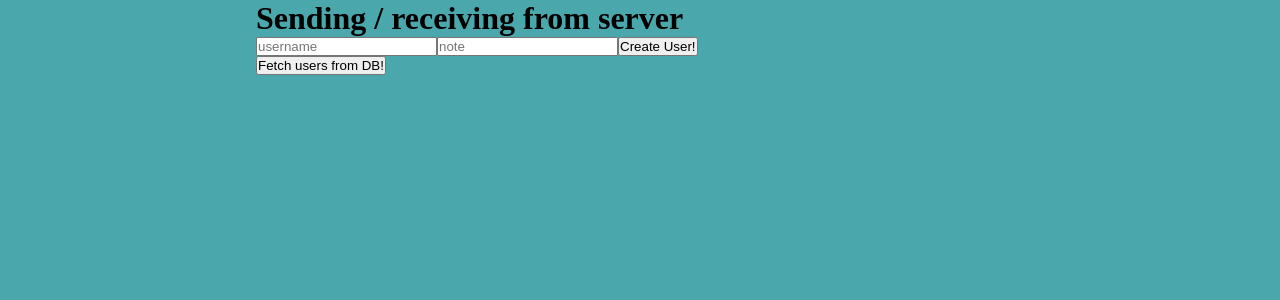
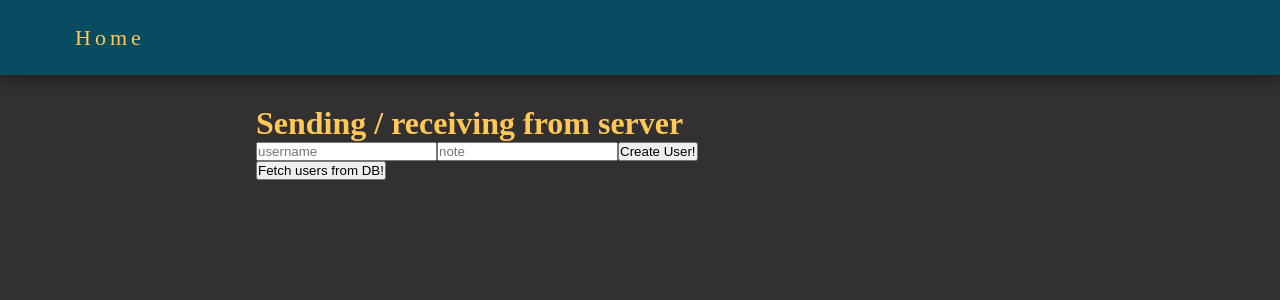
Before and after one commit to Pubstar/React-Fullstack, a React (Create React App) app in the folder Client/: page / in a window 1280 px wide. Shown: the top 300 px of the page. Built offline with nearby package versions, Linux system fonts and the light colour scheme.

Commit message:
Added navbar + Styling

```diff
--- a/Client/src/App.css
+++ b/Client/src/App.css
@@ -5,7 +5,16 @@
 }
 
 body {
-    background-color: rgb(74, 168, 172);
+    background-color: #323031;
+}
+
+p,
+h1 {
+    color: #FFC857;
+}
+
+h3 {
+    color: #DB3A34;
 }
 
 .container {
--- a/Client/src/App.js
+++ b/Client/src/App.js
@@ -1,5 +1,8 @@
 import React, { useState } from 'react'
 import './App.css';
+
+//components
+import Navbar from './components/navbar/navbar';
 
 const App = () => {
 
@@ -37,6 +40,8 @@ const App = () => {
   // Main page
   // TODO make something relevant instead of fake users
   return (
+    <>
+      <Navbar />
       <div className='container'>
         <h1>Sending / receiving from server</h1>
         <form onSubmit={createUser}>
@@ -52,6 +57,7 @@ const App = () => {
           </div>
         })}
       </div>
+    </>
   )
 }
 
--- /dev/null
+++ b/Client/src/components/navbar/navbar.css
@@ -0,0 +1,17 @@
+a {
+    color: #FFC857;
+    font-size: 22px;
+    text-decoration: none;
+    letter-spacing: 4px;
+}
+
+.navbar-container {
+    height: 75px;
+    padding-inline: 75px;
+    display: flex;
+    align-items: center;
+    margin-bottom: 30px;
+    box-shadow: rgba(0, 0, 0, 0.35) 0px 5px 15px;
+
+    background-color: #084C61;
+}
--- /dev/null
+++ b/Client/src/components/navbar/navbar.jsx
@@ -0,0 +1,14 @@
+import React from 'react'
+import './navbar.css'
+
+const navbar = () => {
+    return (
+        <div className='navbar-container'>
+            <div className='links-container'>
+                <a href="/">Home</a>
+            </div>
+        </div>
+    )
+}
+
+export default navbar
```
Lines whose indentation alone changed are shown as unchanged.
